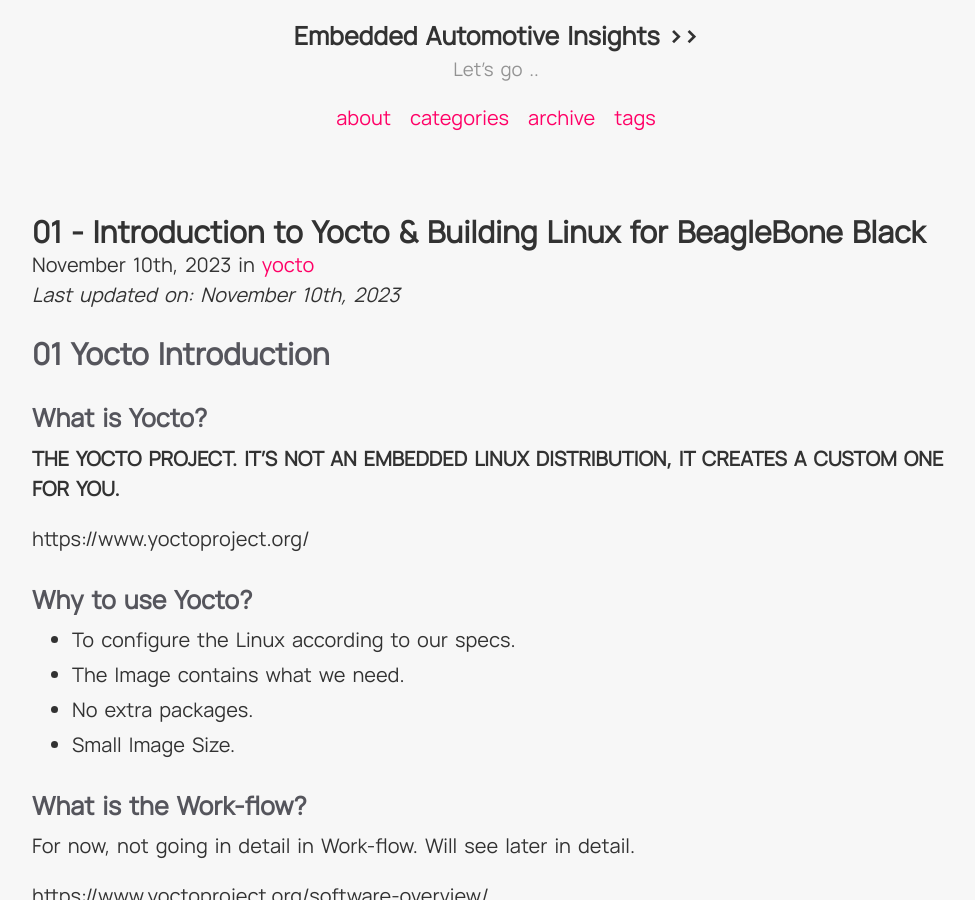
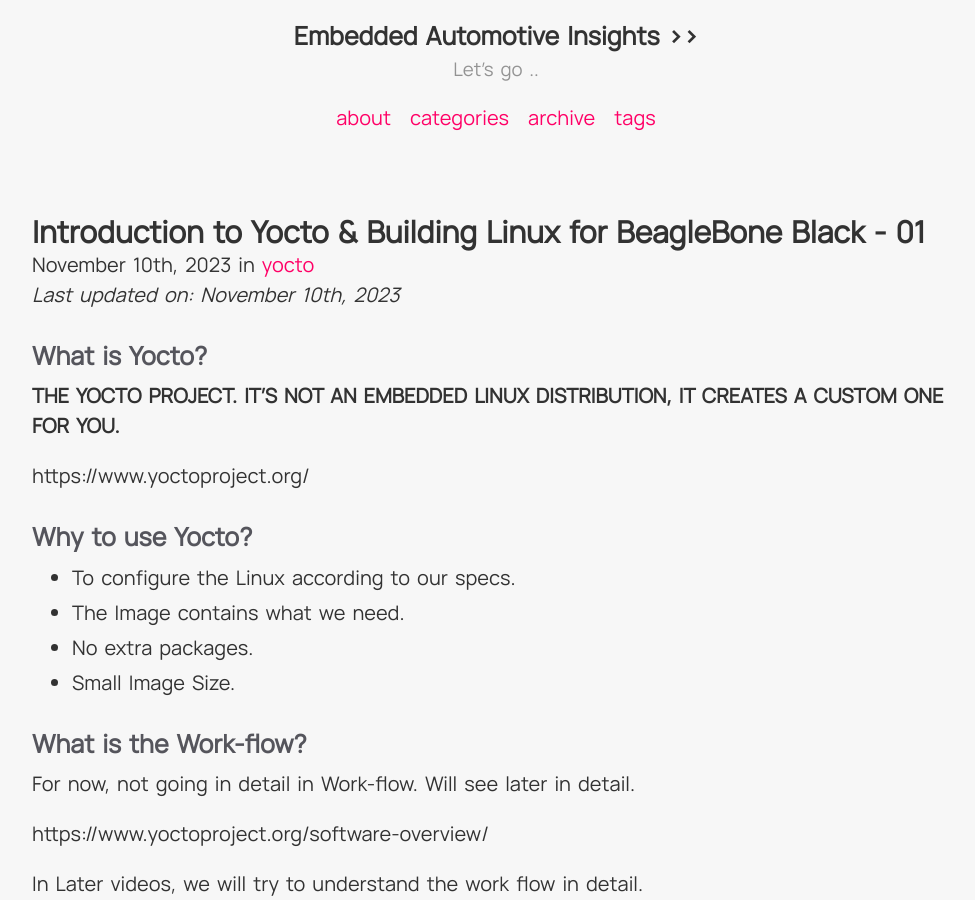
Before and after one commit to SangTDx/sangtdx.github, a Jekyll site: the page built from _posts/2023-11-10-#1-Introduction-to-Yocto.md, in a window 1280 px wide and 900 px high. Shown: the whole window, without its empty margins (138-1113 px from the left). Built offline with Jekyll 4.4.1, drawn with Linux system fonts in a browser that asks for light colours.

```diff
--- a/_posts/2023-11-10-#1-Introduction-to-Yocto.md
+++ b/_posts/2023-11-10-#1-Introduction-to-Yocto.md
@@ -1,14 +1,11 @@
 ---
 layout: post
-title: 01 - Introduction to Yocto & Building Linux for BeagleBone Black
+title: Introduction to Yocto & Building Linux for BeagleBone Black - 01
 date: 2023-11-10 00:00:00
 categories: [yocto]
 tags: [yocto, beagleBone]
 last_modified_at: 2023-11-10
 ---
-
-
-# 01 Yocto Introduction
 
 ### What is Yocto?
 
```
Also changed, not shown: _posts/2023-11-10-#0-Getting-Ready-for-Yocto-.md (+1 -1 lines), _posts/2023-11-10-#1-adaptive-autosar.md (+1 -1 lines), _posts/2023-11-10-#2-Flashing-beagle-bone.md (+1 -1 lines), _posts/2023-11-10-#3-local.conf-file.md (+1 -1 lines), _posts/2023-11-10-#4-BBLAYERS_Conf.md (+1 -1 lines).
